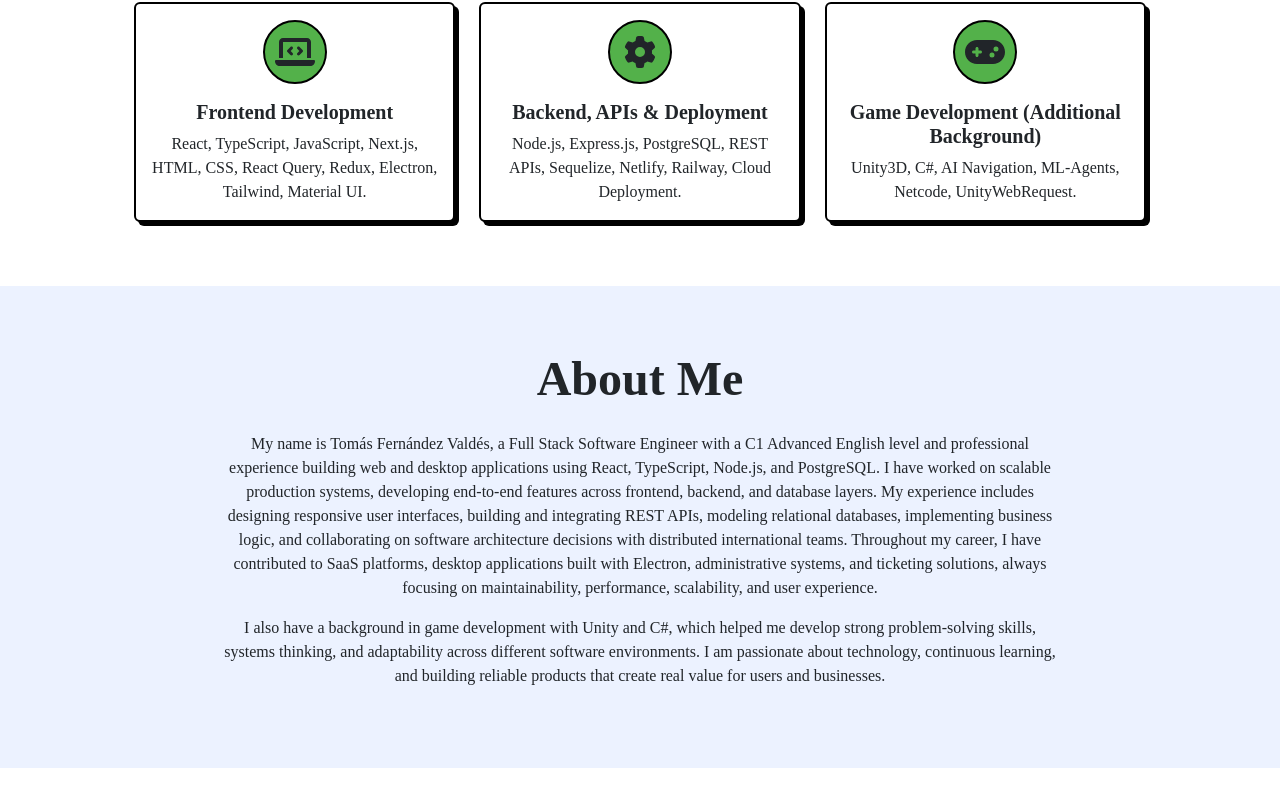
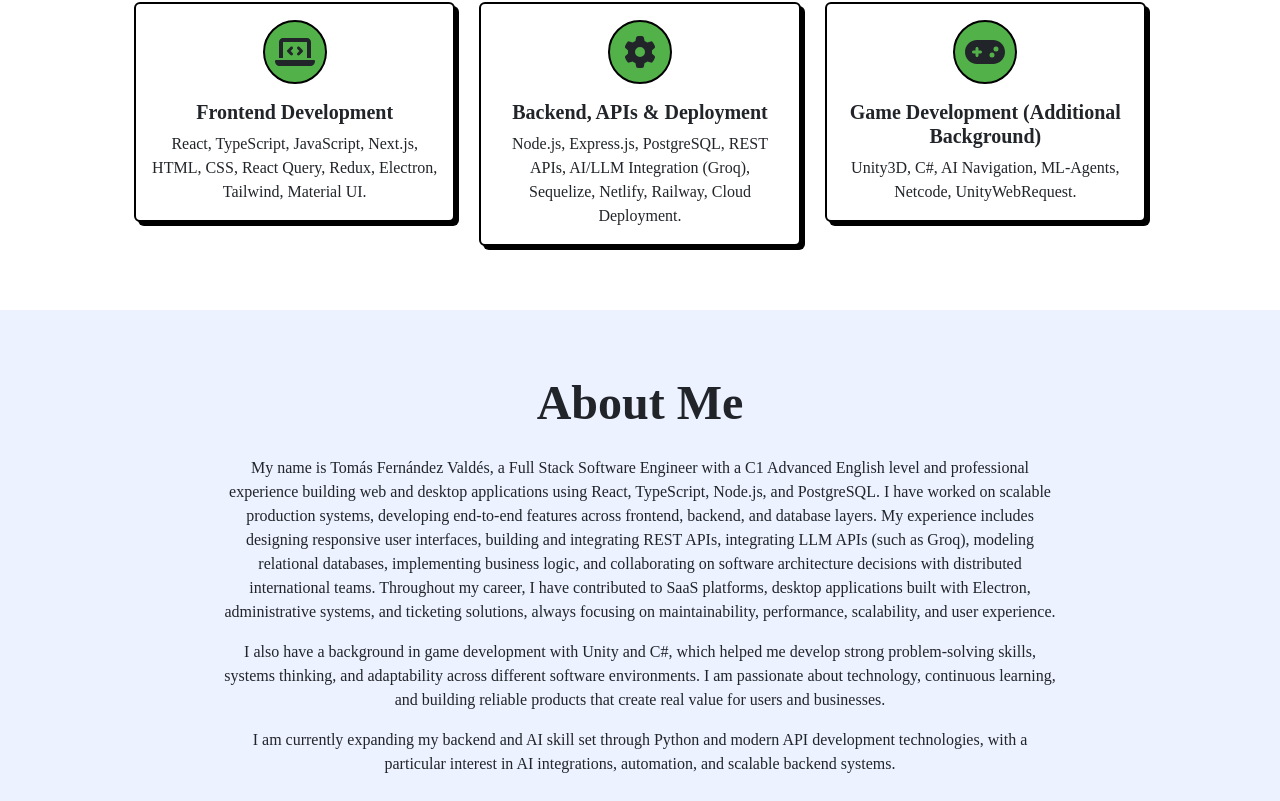
Before and after one commit to tomasfv/sdev-portfolio, a React (Vite) app: page / in a window 1280 px wide. Shown: the part 879-1680 px from the top of the page. Built offline with nearby package versions, Linux system fonts and the light colour scheme; a web font is replaced by a local one.

Commit message:
add AI skills

```diff
--- a/src/components/About.jsx
+++ b/src/components/About.jsx
@@ -10,13 +10,13 @@ export default function About() {
           PostgreSQL. I have worked on scalable production systems, developing
           end-to-end features across frontend, backend, and database layers. My
           experience includes designing responsive user interfaces, building and
-          integrating REST APIs, modeling relational databases, implementing
-          business logic, and collaborating on software architecture decisions
-          with distributed international teams. Throughout my career, I have
-          contributed to SaaS platforms, desktop applications built with
-          Electron, administrative systems, and ticketing solutions, always
-          focusing on maintainability, performance, scalability, and user
-          experience.
+          integrating REST APIs, integrating LLM APIs (such as Groq), modeling
+          relational databases, implementing business logic, and collaborating on
+          software architecture decisions with distributed international teams.
+          Throughout my career, I have contributed to SaaS platforms, desktop
+          applications built with Electron, administrative systems, and ticketing
+          solutions, always focusing on maintainability, performance, scalability,
+          and user experience.
         </p>
         <p>
           I also have a background in game development with Unity and C#, which
@@ -25,6 +25,11 @@ export default function About() {
           about technology, continuous learning, and building reliable products
           that create real value for users and businesses.
         </p>
+        <p>
+          I am currently expanding my backend and AI skill set through Python
+          and modern API development technologies, with a particular interest in
+          AI integrations, automation, and scalable backend systems.
+        </p>
       </div>
     </section>
   );
--- a/src/components/Services.jsx
+++ b/src/components/Services.jsx
@@ -40,7 +40,7 @@ export default function Services() {
           <ServiceCard
             icon={faGear}
             title="Backend, APIs & Deployment"
-            text="Node.js, Express.js, PostgreSQL, REST APIs, Sequelize, Netlify, Railway, Cloud Deployment."
+            text="Node.js, Express.js, PostgreSQL, REST APIs, AI/LLM Integration (Groq), Sequelize, Netlify, Railway, Cloud Deployment."
           />
           <ServiceCard
             icon={faGamepad}
--- a/src/components/Skills.jsx
+++ b/src/components/Skills.jsx
@@ -19,6 +19,7 @@ export default function Skills() {
     { name: 'Sequelize', logo: logos.sequelize },
     { name: 'Unity3D', logo: logos.unity },
     { name: 'C#', logo: logos.csharp },
+    { name: 'AI LLM Integration', logo: logos.groq },
   ];
 
   return (
```
